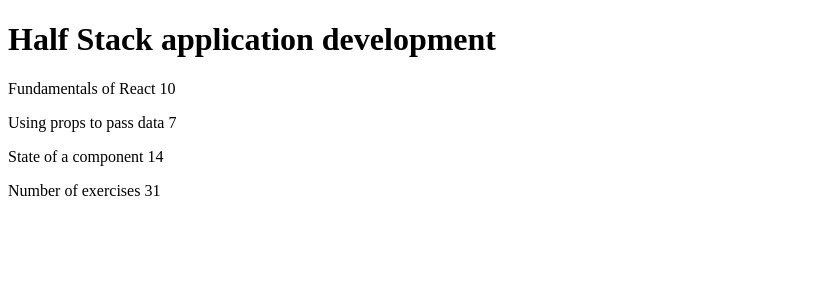
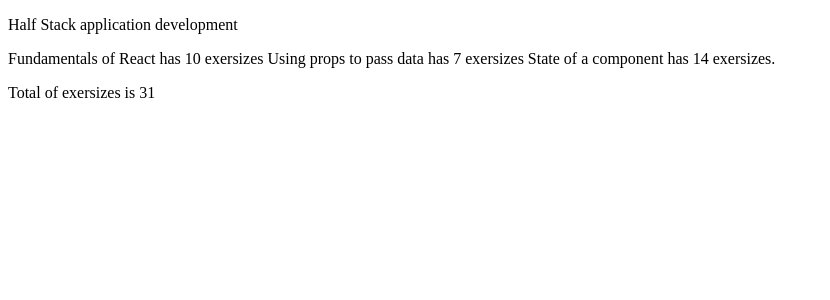
Before and after one commit to igorjoha/fso_submission, a React (Create React App) app: page / in a window 1280 px wide. Shown: the top 300 px of the page, without its empty margins (0-830 px from the left). Built offline with nearby package versions, Linux system fonts and the light colour scheme.

Commit message:
exersize 1 ready

```diff
--- a/src/App.js
+++ b/src/App.js
@@ -1,4 +1,11 @@
-const App = () => {
+import React from 'react';
+
+const Header = (props) => {return(<><p>{props.course}</p></>)}
+const Total = (props) => {return(<><p>Total of exersizes is {props.total}</p></>)}
+const Content = (props) => {return(<><p>{props.content}</p></>)}
+
+const App = (props) => {
+  // const-definitions
   const course = 'Half Stack application development'
   const part1 = 'Fundamentals of React'
   const exercises1 = 10
@@ -9,17 +16,10 @@ const App = () => {
 
   return (
     <div>
-      <h1>{course}</h1>
-      <p>
-        {part1} {exercises1}
-      </p>
-      <p>
-        {part2} {exercises2}
-      </p>
-      <p>
-        {part3} {exercises3}
-      </p>
-      <p>Number of exercises {exercises1 + exercises2 + exercises3}</p>
+      <Header course={course} />
+      <Content content={part1+" has "+exercises1+" exersizes "+part2+" has "+exercises2+" exersizes "+part3+" has "+exercises3+" exersizes."}/>
+      <Total total={exercises1+exercises2+exercises3}/>
+
     </div>
   )
 }
```
Also changed, not shown: src/Content.js (added, +27 -0 lines), src/Header.js (added), src/Total.js (added).
